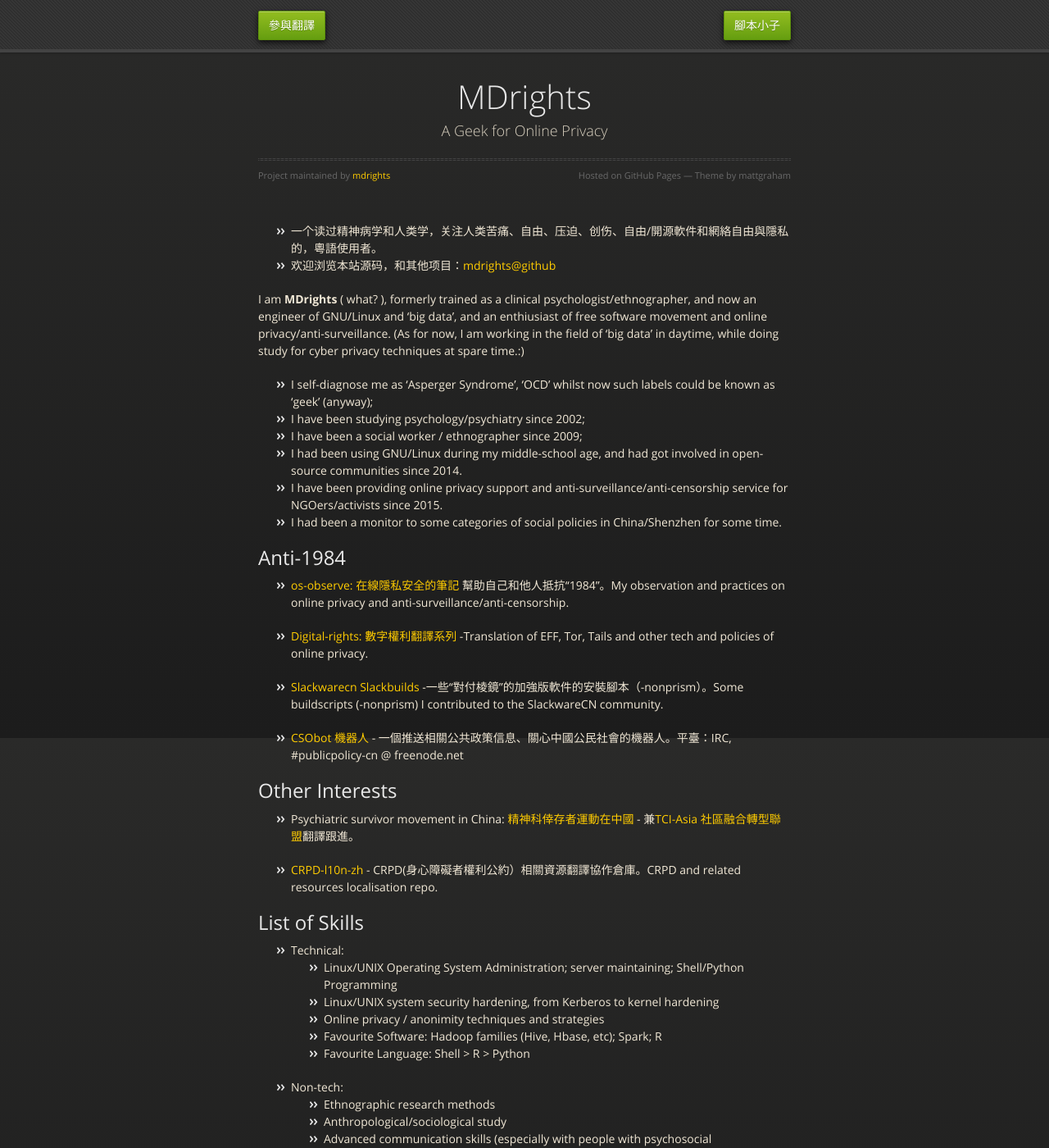
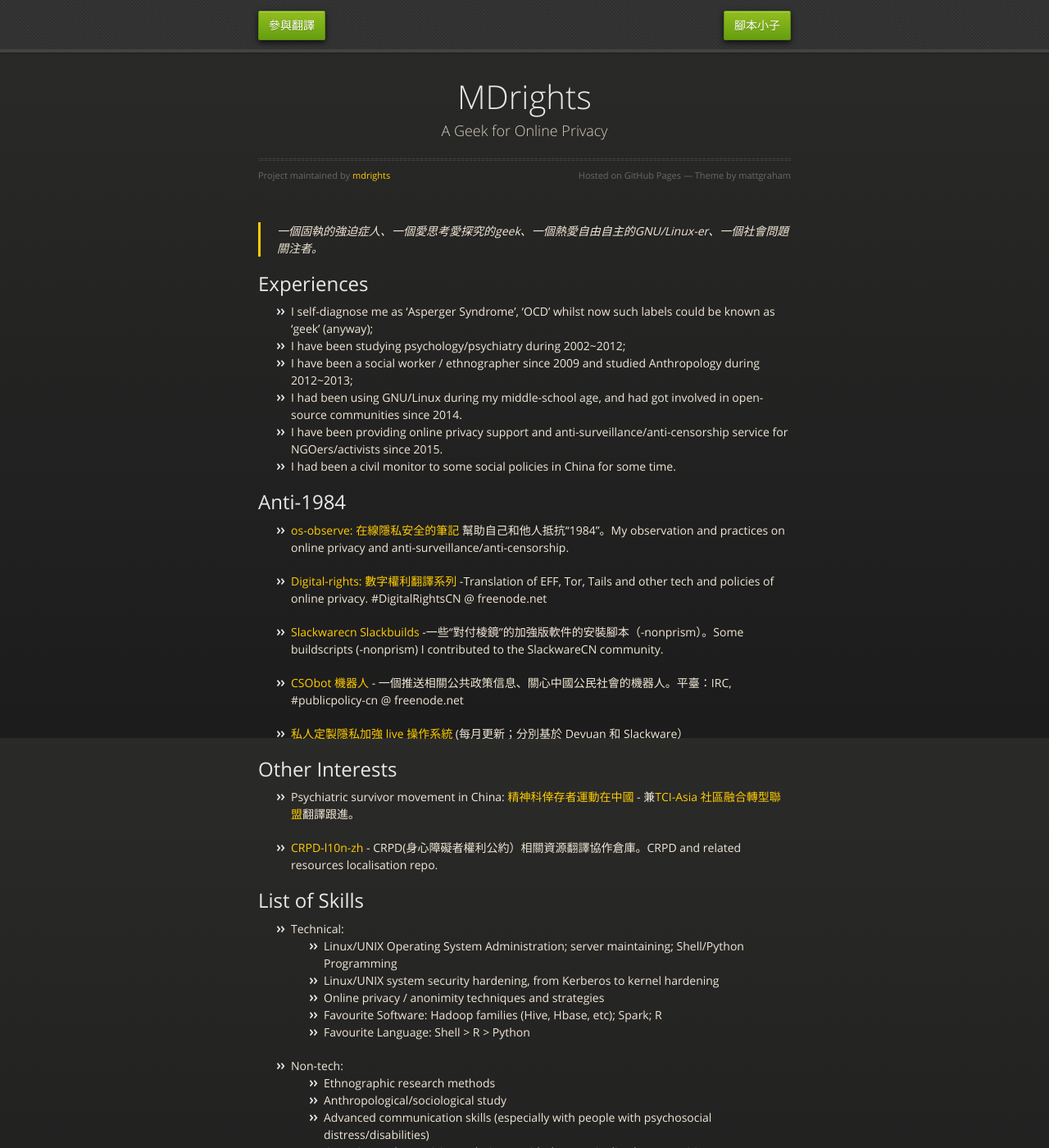
Before and after one commit to mdrights/mdrights.github.io, a Jekyll site: the page built from index.html, in a window 1280 px wide and 1400 px high. Shown: the whole window at 82% size. Built offline with Jekyll 4.4.1, drawn with Linux system fonts in a browser that asks for light colours; some of the changed text lies outside the part shown.

Commit message:
update August

```diff
--- a/_posts/2020-11-09-about-me.md
+++ b/_posts/2020-11-09-about-me.md
@@ -1,22 +1,19 @@
 ---
 layout: post
 title: About me
-date: 2017-06-02
+date: 2017-08-22
 ---
 
-- 一个读过精神病学和人类学，关注人类苦痛、自由、压迫、创伤、自由/開源軟件和網絡自由與隱私的，粵語使用者。
-- 欢迎浏览本站源码，和其他项目：[mdrights@github](https://github.com/mdrights)
+> 一個固執的強迫症人、一個愛思考愛探究的geek、一個熱愛自由自主的GNU/Linux-er、一個社會問題關注者。
 
-
-I am **MDrights** ( what? ), formerly trained as a clinical psychologist/ethnographer, and now an engineer of GNU/Linux and 'big data', and an enthiusiast of free software movement and online privacy/anti-surveillance. (As for now, I am working in the field of 'big data' in daytime, while doing study for cyber privacy techniques at spare time.:)
-
+## Experiences
 
 - I self-diagnose me as 'Asperger Syndrome', 'OCD' whilst now such labels could be known as 'geek' (anyway);
-- I have been studying psychology/psychiatry since 2002;
-- I have been a social worker / ethnographer since 2009;
+- I have been studying psychology/psychiatry during 2002~2012;
+- I have been a social worker / ethnographer since 2009 and studied Anthropology during 2012~2013;
 - I had been using GNU/Linux during my middle-school age, and had got involved in open-source communities since 2014.
 - I have been providing online privacy support and anti-surveillance/anti-censorship service for NGOers/activists since 2015.
-- I had been a monitor to some categories of social policies in China/Shenzhen for some time.
+- I had been a civil monitor to some social policies in China for some time.
 
 ## Anti-1984
 <!--
@@ -24,11 +21,13 @@ I am **MDrights** ( what? ), formerly trained as a clinical psychologist/ethnogr
 -->
 - [os-observe: 在線隱私安全的筆記]({{ site.baseurl }}/os-observe) 幫助自己和他人抵抗“1984”。My observation and practices on online privacy and anti-surveillance/anti-censorship.
 
-- [Digital-rights: 數字權利翻譯系列](https://github.com/mdrights/Digital-rights) -Translation of EFF, Tor, Tails and other tech and policies of online privacy.
+- [Digital-rights: 數字權利翻譯系列](https://github.com/mdrights/Digital-rights) -Translation of EFF, Tor, Tails and other tech and policies of online privacy. #DigitalRightsCN @ freenode.net
 
 - [Slackwarecn Slackbuilds](https://github.com/slackwarecn-slackbuilds) -一些“對付棱鏡”的加強版軟件的安裝腳本（-nonprism）。Some buildscripts (-nonprism) I contributed to the SlackwareCN community.
 
 - [CSObot 機器人](https://github.com/mdrights/CSObot) - 一個推送相關公共政策信息、關心中國公民社會的機器人。平臺：IRC, #publicpolicy-cn @ freenode.net
+
+- [私人定製隱私加強 live 操作系統](https://mdrights.github.io/os-observe/posts/2017/07/Refracta-live-torrent.html) (每月更新；分別基於 Devuan 和 Slackware）
 
 
 ## Other Interests
```
